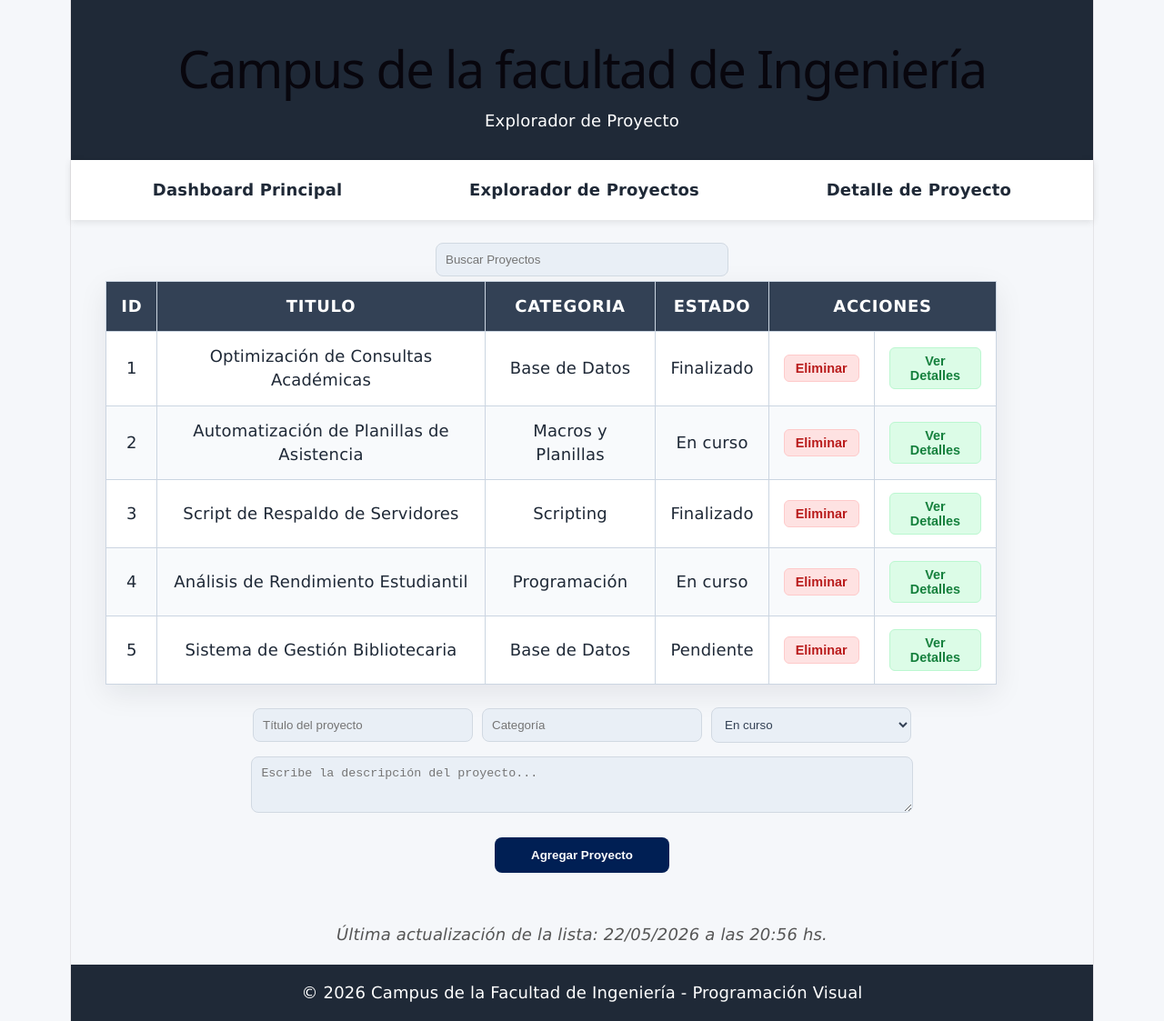
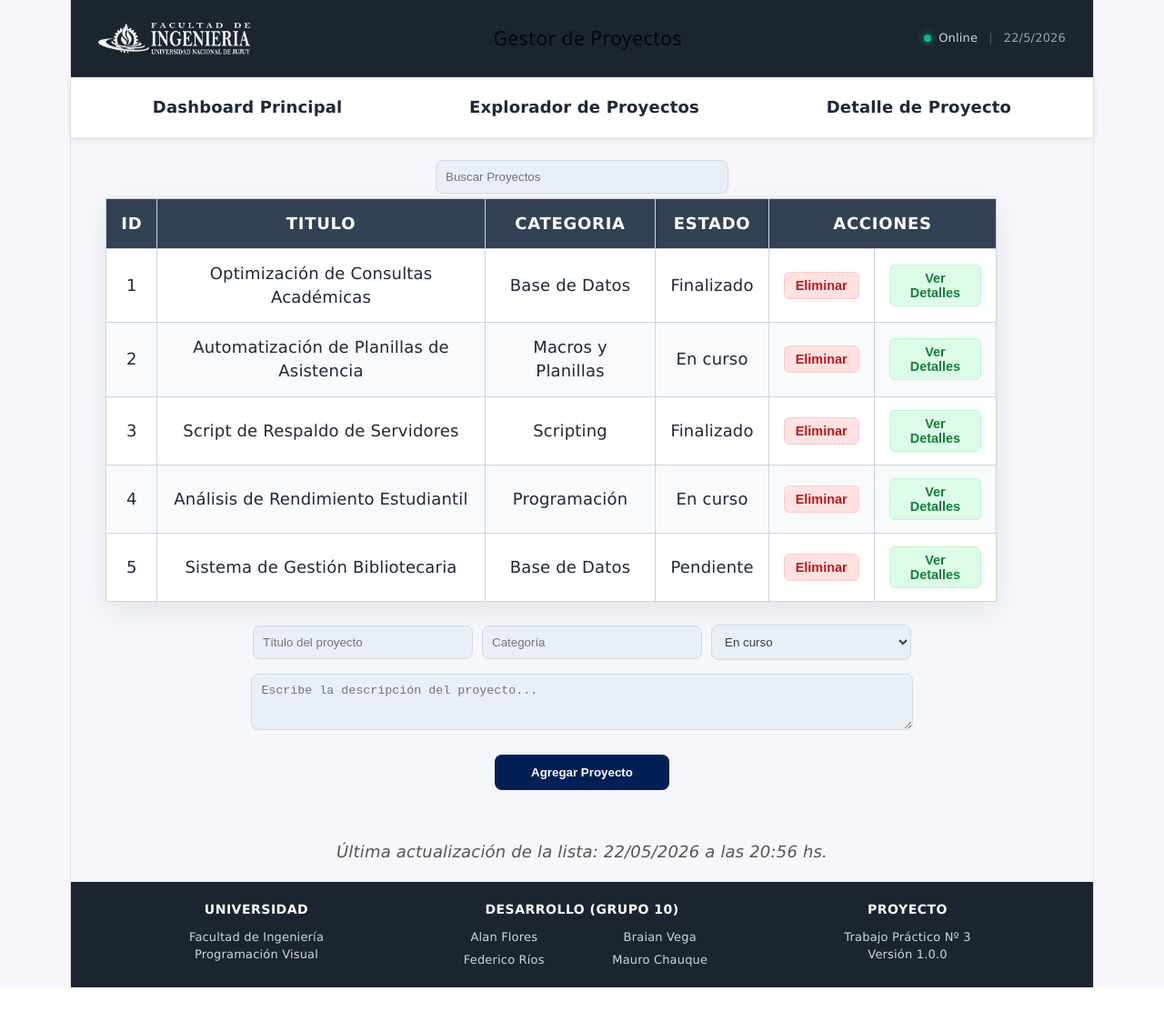
Before and after one commit to mitisbroken-debug/pv_tp3_grupo10, a React (Vite) app: page / in a window 1280 px wide. Shown: the whole page at 91% size. After the commit the page ends 1086 px from the top, so only its background shows below. Built offline with nearby package versions, Linux system fonts and the light colour scheme.

Commit message:
Mejorando el Footer y Header con su icono, y sus respectivos css

```diff
--- a/src/components/Footer.jsx
+++ b/src/components/Footer.jsx
@@ -1,8 +1,36 @@
+import React from 'react';
+import '../css/Footer.css';
+
 const Footer = () => {
     return (
-        <footer>
-            <p>&copy; 2026 Campus de la Facultad de Ingeniería - Programación Visual</p>
+        <footer className="custom-footer">
+            <div className="footer-grid">
+
+                <div className="footer-column">
+                    <p className="footer-title">Universidad</p>
+                    <p>Facultad de Ingeniería</p>
+                    <p>Programación Visual</p>
+                </div>
+
+                <div className="footer-column">
+                    <p className="footer-title">Desarrollo (Grupo 10)</p>
+                    <div className="integrantes-grid">
+                        <p>Alan Flores</p>
+                        <p>Braian Vega</p>
+                        <p>Federico Ríos</p>
+                        <p>Mauro Chauque</p>
+                    </div>
+                </div>
+
+                <div className="footer-column">
+                    <p className="footer-title">Proyecto</p>
+                    <p>Trabajo Práctico Nº 3</p>
+                    <p>Versión 1.0.0</p>
+                </div>
+
+            </div>
         </footer>
     );
 }
+
 export default Footer;
--- a/src/components/Header.jsx
+++ b/src/components/Header.jsx
@@ -1,9 +1,29 @@
+import React from 'react';
+import '../css/Header.css';
+
 const Header = () => {
+    const fechaActual = new Date().toLocaleDateString('es-AR');
+
     return (
-       <header>
-        <h1>Campus de la facultad de Ingeniería</h1>
-        <p>Explorador de Proyecto</p>
-    </header>
+        <header className="main-header">
+            <div className="header-left">
+                <img src="/fi-icono.png" alt="Facultad de Ingeniería" className="header-logo-fi" />
+            </div>
+
+            <div className="header-center">
+                <h1>Gestor de Proyectos</h1>
+            </div>
+
+            <div className="header-right">
+                <div className="system-status">
+                    <span className="status-dot"></span>
+                    <span className="status-text">Online</span>
+                    <span className="status-divider">|</span>
+                    <span className="system-date">{fechaActual}</span>
+                </div>
+            </div>
+        </header>
     );
 }
+
 export default Header;
--- /dev/null
+++ b/src/css/Footer.css
@@ -0,0 +1,38 @@
+
+.custom-footer {
+    background-color: #1a2530;
+    padding: 20px 40px;
+    width: 100%;
+    box-sizing: border-box;
+}
+
+.footer-grid {
+    display: grid;
+    grid-template-columns: repeat(3, 1fr);
+    gap: 30px;
+    max-width: 1200px;
+    margin: 0 auto;
+    align-items: start;
+}
+
+.footer-column p {
+    color: #cbd5e1;
+    font-size: 13px;
+    margin: 0;
+    line-height: 1.5;
+}
+
+.footer-column .footer-title {
+    color: #ffffff;
+    font-weight: 600;
+    font-size: 14px;
+    margin-bottom: 10px;
+    text-transform: uppercase;
+    letter-spacing: 0.5px;
+}
+
+.integrantes-grid {
+    display: grid;
+    grid-template-columns: 1fr 1fr;
+    gap: 6px 15px;
+}
--- /dev/null
+++ b/src/css/Header.css
@@ -0,0 +1,64 @@
+
+.main-header {
+    background-color: #1a2530;
+    display: flex;
+    justify-content: space-between;
+    align-items: center;
+    padding: 0 30px;
+    height: 85px;
+    color: #ffffff;
+    box-sizing: border-box;
+    border-bottom: 1px solid #2d3748;
+}
+
+.header-left {
+    display: flex;
+    align-items: center;
+}
+
+.header-logo-fi {
+    height: 48px;
+    width: auto;
+    object-fit: contain;
+}
+
+.header-center h1 {
+    font-size: 21px;
+    font-weight: 500;
+    margin: 0;
+    letter-spacing: 0.5px;
+}
+
+.header-right {
+    display: flex;
+    align-items: center;
+}
+
+.system-status {
+    display: flex;
+    align-items: center;
+    gap: 8px;
+    font-size: 13px;
+    color: #cbd5e1;
+}
+
+.status-dot {
+    width: 8px;
+    height: 8px;
+    background-color: #10b981;
+    border-radius: 50%;
+    box-shadow: 0 0 8px #10b981;
+}
+
+.status-text {
+    font-weight: 500;
+}
+
+.status-divider {
+    color: #4a5568;
+    margin: 0 4px;
+}
+
+.system-date {
+    color: #94a3b8;
+}
--- a/src/css/styles.css
+++ b/src/css/styles.css
@@ -1,9 +1,4 @@
-header {
-    background-color: #1f2937;
-    color: white;
-    text-align: center;
-    padding: 30px;
-}
+
 nav {
     display: flex;
     justify-content: space-around;
@@ -11,13 +6,7 @@ nav {
     padding: 20px;
     box-shadow: 0 2px 8px rgba(0,0,0,0.1);
     }
-footer {
-    background-color: #1f2937;
-    color: white;
-    text-align: center;
-    padding: 18px 12px;
-    margin-top: auto;
-}
+
 body {
     background-color: #f5f7fa;
     color: #1f2937;
```
Also changed, not shown: public/fi-icono.png (added).
